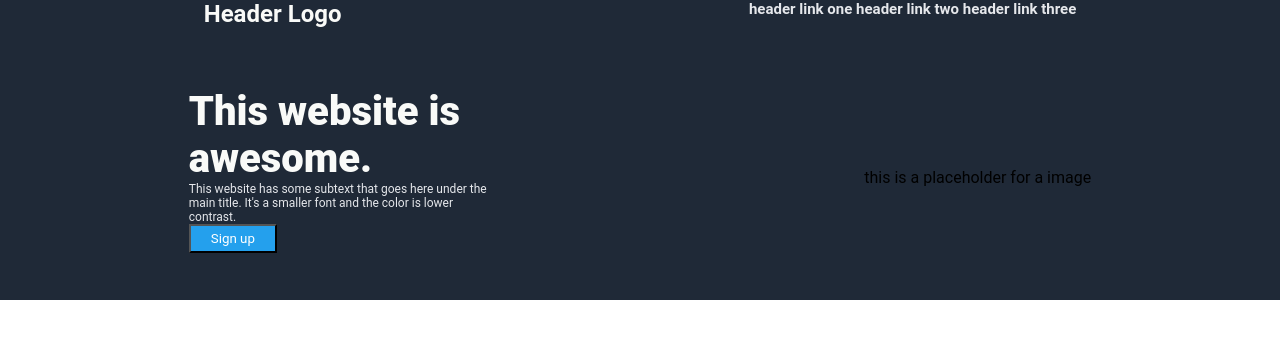
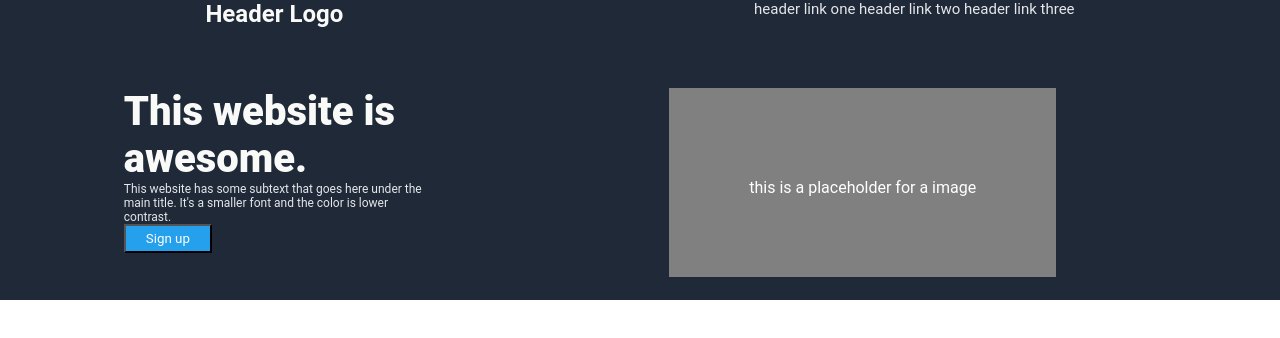
Before and after one commit to sauldevstuff/Landing-Page, a plain HTML site: page index.html in a window 1280 px wide. Drawn offline with Linux system fonts and the light colour scheme.

Commit message:
Added a placeholder box for an image

```diff
--- a/index.html
+++ b/index.html
@@ -10,14 +10,14 @@
     <div class="header-box">
         <div class="header-stuff">
             <h1>Header Logo</h1>
-            <h2>header link one header link two header link three </h2>
+            <p>header link one header link two header link three </p>
         </div>
     <!--Hero section-->
     <div class="hero-section">
         <div class="hero-text">
             <span class="bigger-font-size">This website is <br> awesome.</span> <br> This website has some subtext that goes here under the <br> main title. It's a smaller font and the color is lower <br> contrast. <br> <button>Sign up</button>
         </div>
-     <div class="image-placeholder">this is a placeholder for a image
+     <div class="image-placeholder-text">this is a placeholder for a image
         </div>
      </div>
 
--- a/styles.css
+++ b/styles.css
@@ -9,9 +9,9 @@
 }
 h1 {
     font-size: 24px;
-    color: #F9FAF8
+    color: #F9FAF8;
 }
-h2 {
+p {
     font-size: 15px;
     color: #E5E7EB;
 }
@@ -38,6 +38,10 @@ button {
     background-color: #24A0ED;
     padding: 5px 20px;
 }
-.image-placeholder {
-    margin-top: 80px;
+.image-placeholder-text {
+    margin-top: 0px;
+    margin-right: 100px;
+    color: white;
+    background-color: grey;
+    padding: 90px 80px 80px;
 }
```
